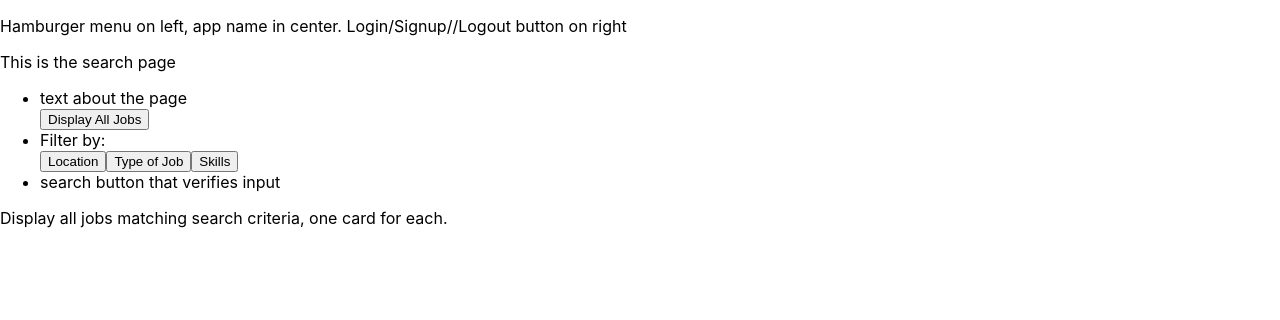
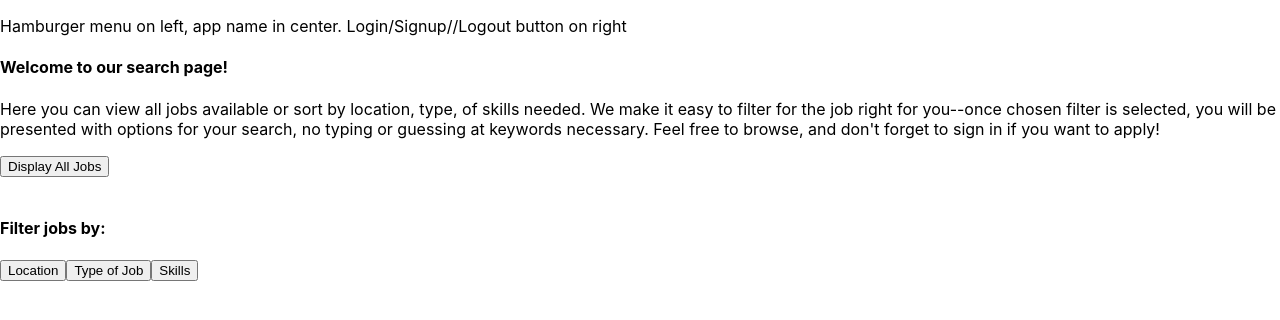
Before and after one commit to SPFlores/perUse, a React (Create React App) app in the folder Client/: page /search in a window 1280 px wide. Shown: the top 320 px of the page. Built offline with nearby package versions, Linux system fonts and the light colour scheme.

Commit message:
descriptive text, cleanup of notes

```diff
--- a/Client/src/pages/Search/Search.js
+++ b/Client/src/pages/Search/Search.js
@@ -142,20 +142,21 @@ const SearchPage = _ => {
 
   return (
     <div>
-      <p>This is the search page</p>
-      <ul>
-        <li>text about the page</li>
-        <button id='searchAll' onClick={searchState.handleSearchAll}>Display All Jobs</button>
-        <li>Filter by:</li>
-        <button id='locationButton' onClick={searchState.locationFilter}>Location</button>
-        <button id='typeButton' onClick={searchState.typeFilter}>Type of Job</button>
-        <button id='skillsButton' onClick={searchState.skillsFilter}>Skills</button>
+      <h4>Welcome to our search page!</h4>
+      <p>Here you can view all jobs available or sort by location, type, of skills needed. We make it easy to filter for the job right for you--once chosen filter is selected, you will be presented with options for your search, no typing or guessing at keywords necessary. Feel free to browse, and don't forget to sign in if you want to apply!</p>
+      <button id='searchAll' onClick={searchState.handleSearchAll}>Display All Jobs</button>
+      <br />
+      <br />
+      <h4>Filter jobs by:</h4>
+      <button id='locationButton' onClick={searchState.locationFilter}>Location</button>
+      <button id='typeButton' onClick={searchState.typeFilter}>Type of Job</button>
+      <button id='skillsButton' onClick={searchState.skillsFilter}>Skills</button>
 
-        {searchState.location ? searchState.getLocationOptions() : searchState.type ? searchState.getTypeOptions() : searchState.skills ? searchState.getSkillOptions() : null}
+      <br />
+      <br />
 
-        <li>search button that verifies input</li>
-      </ul>
-      <p>Display all jobs matching search criteria, one card for each.</p>
+      {searchState.location ? searchState.getLocationOptions() : searchState.type ? searchState.getTypeOptions() : searchState.skills ? searchState.getSkillOptions() : null}
+
       {searchState.renderCount > 0 ? searchState.renderCards() : null}
     </div>
   )
```
